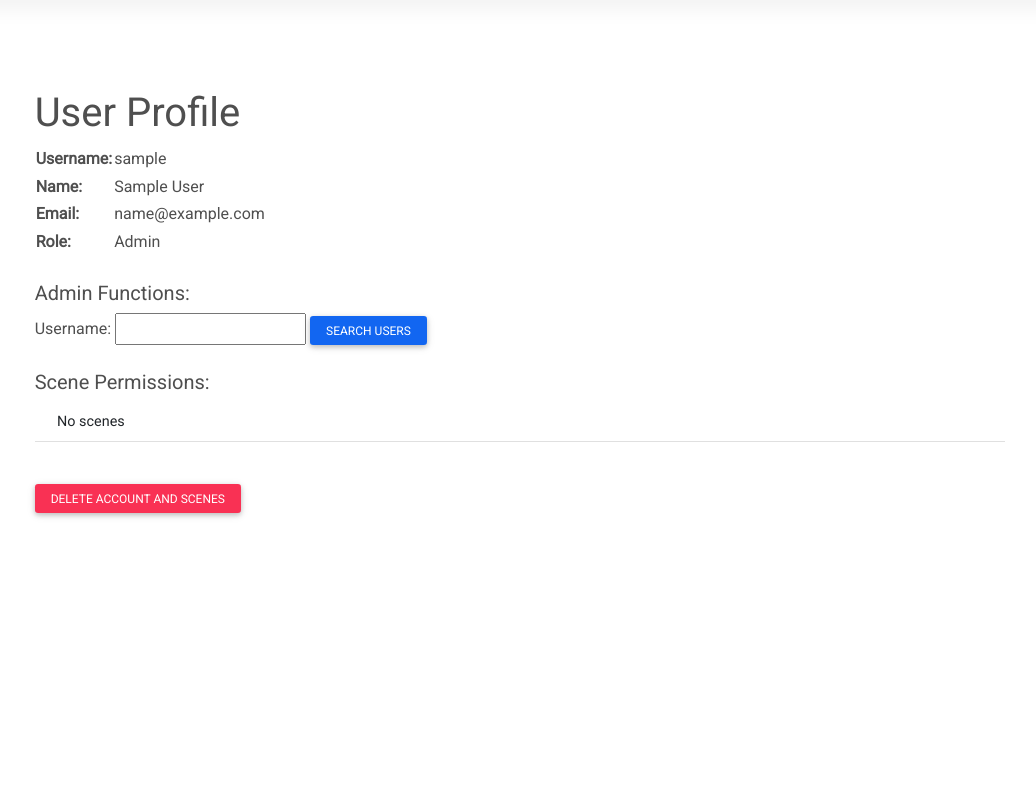
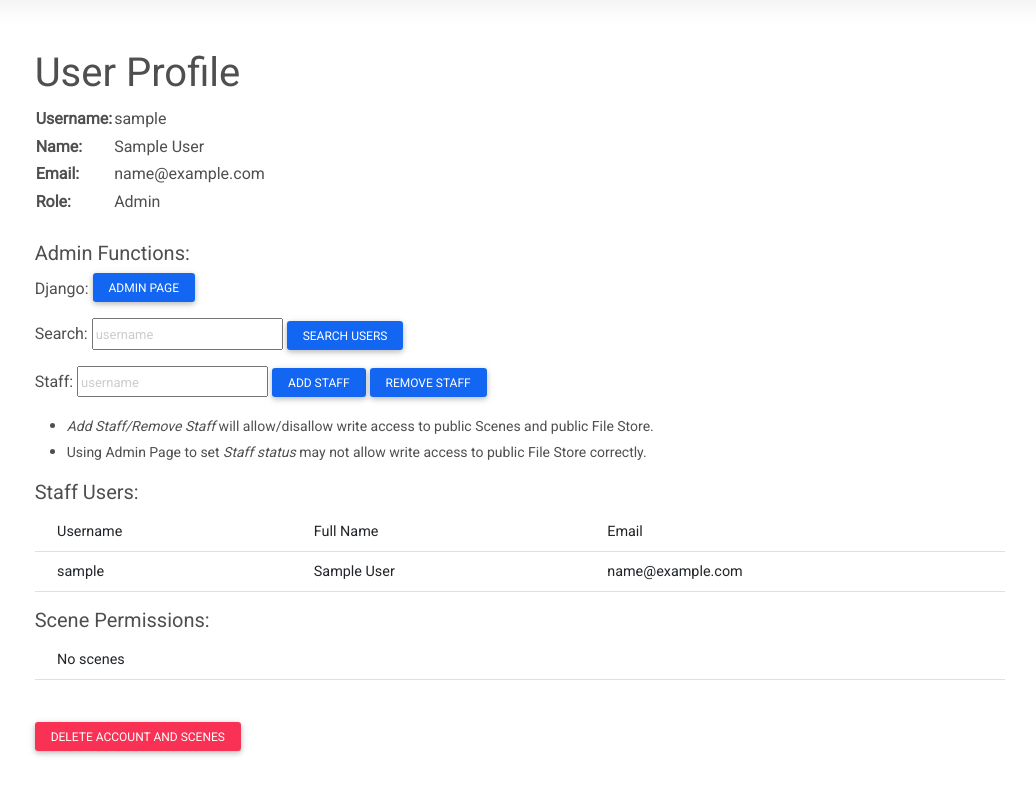
Before and after one commit to arenaxr/arena-account, a Django app: template users/templates/users/user_profile.html in a window 1280 px wide. Shown: the part 59-858 px from the top of the page, without its empty margins (120-1156 px from the left). Before the commit the page ends 577 px from the top, so only its background shows below. Run offline with Django 3.2, Linux system fonts and the light colour scheme; the template is opened without the code that fills it: values that come from a table or form of the project are taken from there, others are empty; the visitor is signed in with stand-in values (Sample User, id 1); data comes from the database, SQL or seed files in the repository.

Commit message:
Add Staff admin functions for filestore

```diff
--- a/users/forms.py
+++ b/users/forms.py
@@ -22,6 +22,12 @@ class SocialSignupForm(_SocialSignupForm):
         if username in settings.USERNAME_RESERVED:
             msg = f"Sorry, {username} is a reserved word for usernames."
             self.add_error("username", msg)
+
+
+class UpdateStaffForm(forms.Form):
+    staff_username = forms.CharField(label="staff_username", required=True)
+    is_staff = forms.BooleanField(
+        label="is_staff", required=False, initial=False)
 
 
 class UpdateSceneForm(forms.Form):
--- a/users/templates/users/user_profile.html
+++ b/users/templates/users/user_profile.html
@@ -37,24 +37,66 @@
             </table>
             <br>
             {% if user.is_superuser %}
-            <!-- Set or Remove user as Staff -->
+            <!-- Admins can set or remove user as Staff -->
             <h5>Admin Functions:</h5>
+            <p>
+                <label for="username">Django:</label>
+                <a id="adminlink" href="{{request.scheme}}://{{request.get_host}}/user/admin"
+                    class="btn btn-primary btn-sm">Admin Page</a>
+            </p>
             <form action="" id="form_admin" method="POST">
+                <p>
+                    <label for="username">Search:</label>
+                    <input type="text" id="username" placeholder="username"
+                        pattern="^[a-z\d](?:[a-z\d]|-(?=[a-z\d])){0,38}$">
+                    <a id="searchlink" href="{{request.scheme}}://{{request.get_host}}/user/admin/auth/user"
+                        class="btn btn-primary btn-sm">Search Users</a>
+                </p>
+            </form>
+            <form action="profile_update_staff" method="POST">
                 {% csrf_token %}
-                <label for="username">Username:</label>
-                <input type="text" id="username" pattern="^[a-z\d](?:[a-z\d]|-(?=[a-z\d])){0,38}$">
-                <a id="searchlink" href="{{request.scheme}}://{{request.get_host}}/user/admin/auth/user"
-                    class="btn btn-primary btn-sm">Search Users</a>
+                <p>
+                    <label for="username">Staff:</label>
+                    <input type="text" name="staff_username" placeholder="username"
+                        pattern="^[a-z\d](?:[a-z\d]|-(?=[a-z\d])){0,38}$">
+                    <button type="submit" class="btn btn-primary btn-sm" name="is_staff" value="true">Add Staff</button>
+                    <button type="submit" class="btn btn-primary btn-sm" name="is_staff" value="false">Remove
+                        Staff</button><br>
+                    <ul>
+                        <li><small><cite>Add Staff/Remove Staff</cite> will allow/disallow write access to public Scenes
+                                and public File Store.</small></li>
+                        <li><small>Using Admin Page to set <cite>Staff status</cite> may not allow write access to
+                                public File Store correctly.</small></li>
+                    </ul>
+                </p>
             </form>
             <script type="text/javascript">
-                var link = document.getElementById('searchlink');
-                var input = document.getElementById('username');
-                input.onchange = input.onkeyup = function() {
-                    link.search = '?q=' + encodeURIComponent(input.value);
-                    document.getElementById("form_admin").action = link.href;
+                var aSearch = document.getElementById('searchlink');
+                var inputSearch = document.getElementById('username');
+                inputSearch.onchange = inputSearch.onkeyup = function() {
+                    aSearch.search = '?q=' + encodeURIComponent(inputSearch.value);
+                    document.getElementById("form_admin").action = aSearch.href;
                 };
             </script>
-            <br>
+            {% endif %}
+            <!-- Staff users can see list of other staff users -->
+            {% if user.is_staff and staff %}
+            <h5>Staff Users:</h5>
+            <table class="table table-sm table-hover sticky-header">
+                <thead class="thead-light">
+                    <th>Username</th>
+                    <th>Full Name</th>
+                    <th>Email</th>
+                </thead>
+                <tbody>
+                    {% for staff_user in staff %}
+                    <tr>
+                        <td><b>{{ staff_user.username }}</b></td>
+                        <td>{{ staff_user.first_name }} {{ staff_user.last_name }}</td>
+                        <td>{{ staff_user.email }}</td>
+                    </tr>
+                    {% endfor %}
+            </table>
             {% endif %}
             <!-- List scenes user can edit, and links -->
             <h5>Scene Permissions:</h5>
--- a/users/urls.py
+++ b/users/urls.py
@@ -43,6 +43,9 @@ urlpatterns = [
     path("mqtt_auth", views.arena_token, name="arena_token"),
     path("user_state", views.user_state, name="user_state"),
     path(
+        "profile_update_staff", views.profile_update_staff, name="profile_update_staff"
+    ),
+    path(
         "profile_update_scene", views.profile_update_scene, name="profile_update_scene"
     ),
     path("my_scenes", views.my_scenes, name="my_scenes"),
```
Also changed, not shown: users/filestore.py (+79 -35 lines), users/views.py (+37 -2 lines).
